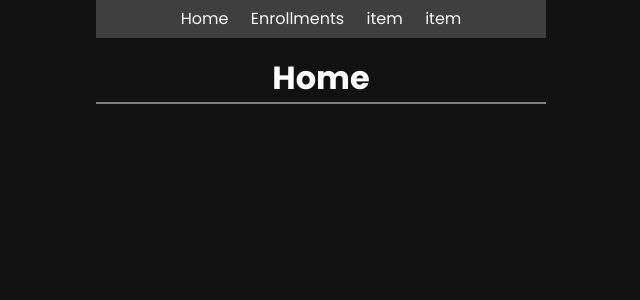
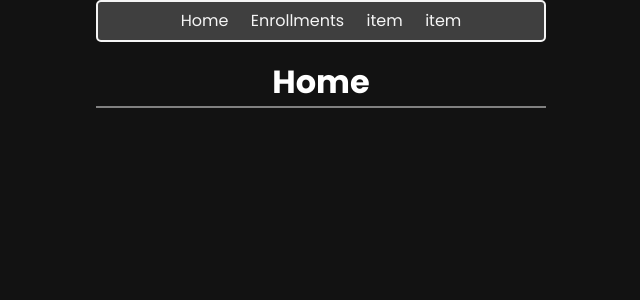
Before and after one commit to Espadv69/Course-2025, a PHP site: page / in a window 1280 px wide. Shown: the top 300 px of the page, without its empty margins (319-959 px from the left). Run offline with PHP 8.4, Linux system fonts and the light colour scheme.

Commit message:
Style: Add border for navbar

```diff
--- a/Academy/css/global.css
+++ b/Academy/css/global.css
@@ -47,6 +47,9 @@ nav {
   justify-content: center;
   gap: 1.4rem;
 
+  border: 2px solid whitesmoke;
+  border-radius: 5px;
+
   background: rgba(245, 245, 245, 0.200);
 }
 
```
